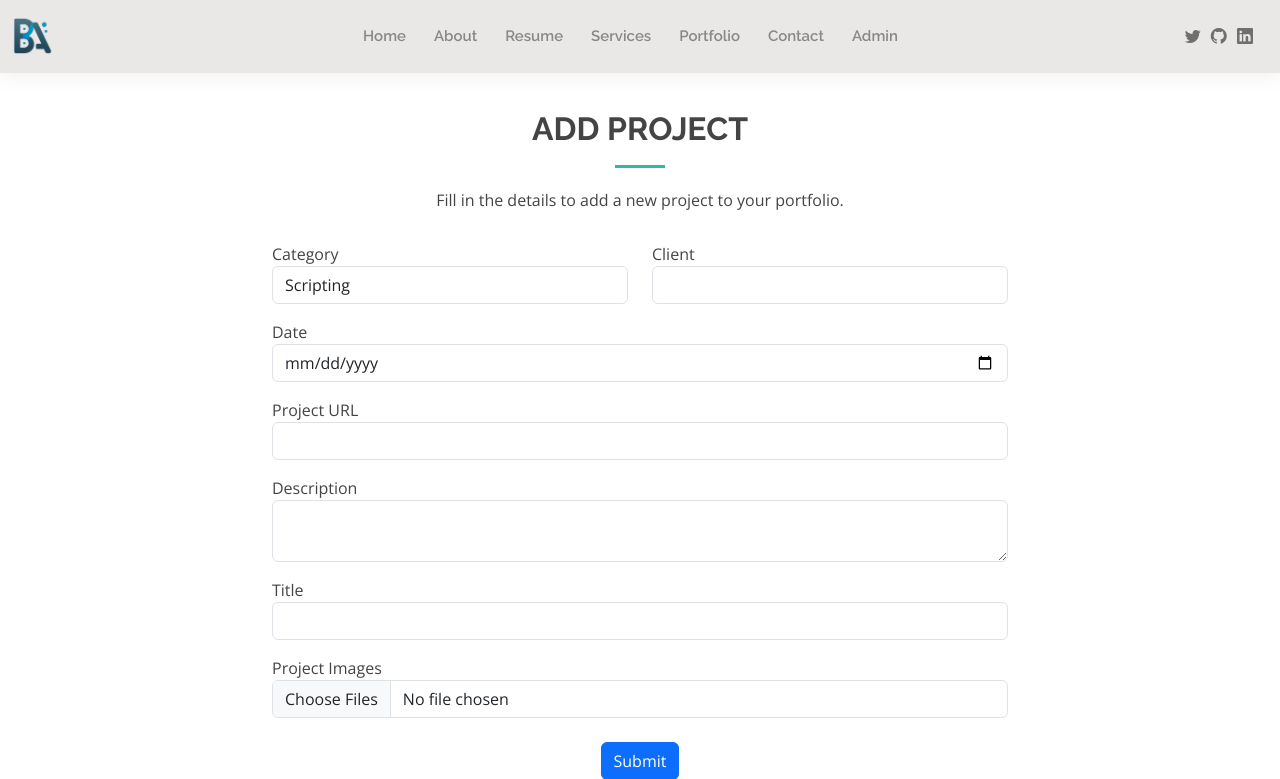
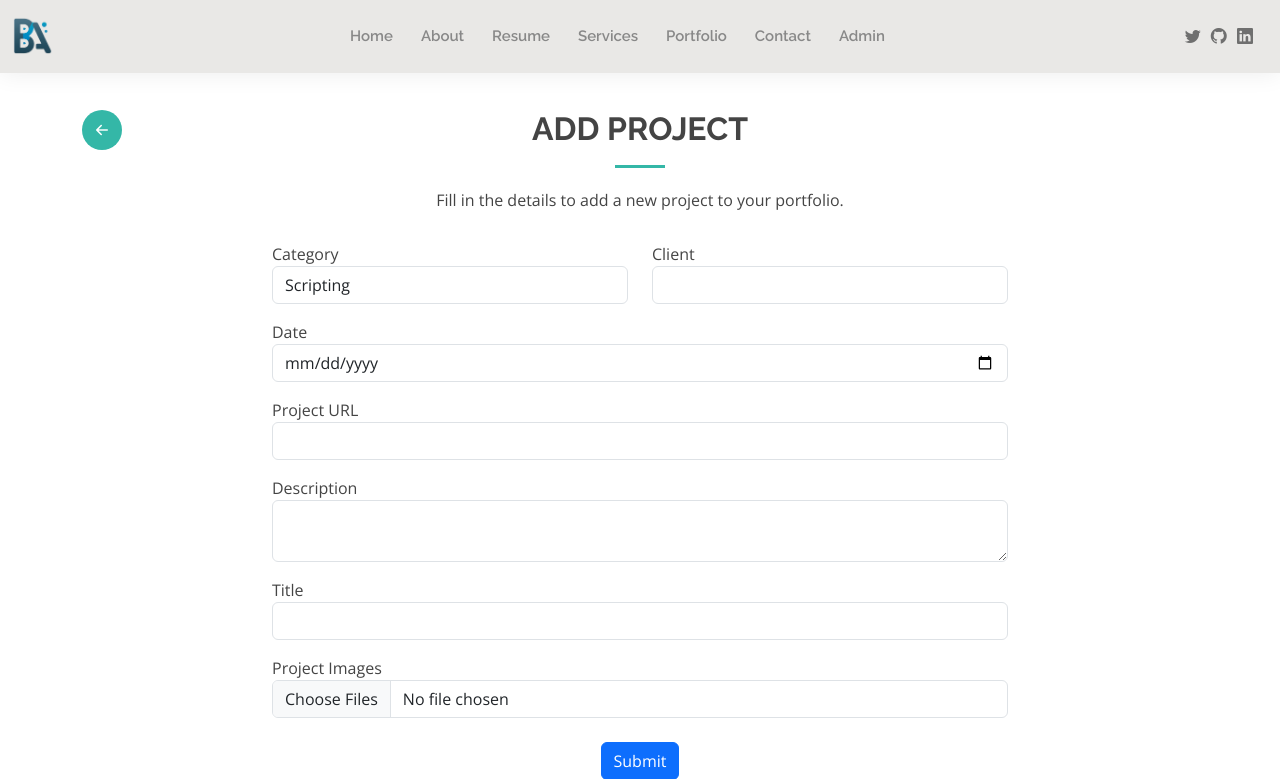
Before and after one commit to BAXTOR95/portfolio, a Flask app: page /add_project in a window 1280 px wide. Shown: the top 779 px of the page. Run offline with Flask 3, Linux system fonts and the light colour scheme; a user stored in the database is signed in; tables that the repository leaves empty hold one stand-in row (values such as "Sample post"); some libraries are stand-ins or nearby versions.

Commit message:
Add back button to add/edit project views, add hidden buttons on navbar for login/logout

```diff
--- a/static/assets/css/style.css
+++ b/static/assets/css/style.css
@@ -103,6 +103,30 @@ h6 {
 .back-to-top.active {
 	visibility: visible;
 	opacity: 1;
+}
+
+/*--------------------------------------------------------------
+# Back to Admin Button
+--------------------------------------------------------------*/
+.back-to-admin {
+	position: fixed;
+	background: #34b7a7;
+	width: 40px;
+	height: 40px;
+	z-index: 996;
+	border-radius: 50px;
+	transition: all 0.4s;
+}
+
+.back-to-admin i {
+	font-size: 24px;
+	color: #fff;
+	line-height: 0;
+}
+
+.back-to-admin:hover {
+	background: #49cbbb;
+	color: #fff;
 }
 
 /*--------------------------------------------------------------
@@ -1343,3 +1367,14 @@ section {
 	max-height: 100px;
 	margin-bottom: 5px;
 }
+
+/*--------------------------------------------------------------
+# Hidden Login Button
+--------------------------------------------------------------*/
+.hidden-login {
+	opacity: 0;
+}
+
+.hidden-login:hover {
+	opacity: 0.5;
+}
--- a/templates/add_project.html
+++ b/templates/add_project.html
@@ -9,6 +9,11 @@
 	<section id="add-project" class="add-project">
 		<div class="container" data-aos="fade-up">
 			<div class="section-title">
+				<a
+					href="{{ url_for('admin') }}"
+					class="back-to-admin d-flex align-items-center justify-content-center"
+					><i class="bi bi-arrow-left-short"></i
+				></a>
 				<h2>Add Project</h2>
 				<p>Fill in the details to add a new project to your portfolio.</p>
 			</div>
--- a/templates/base.html
+++ b/templates/base.html
@@ -93,6 +93,16 @@
 				<!-- .navbar -->
 
 				<div class="header-social-links">
+					<!-- Hidden Login Button -->
+					{% if current_user.is_authenticated %}
+					<a href="{{ url_for('logout') }}" class="hidden-login"
+						><i class="bi bi-box-arrow-right"></i
+					></a>
+					{% else %}
+					<a href="{{ url_for('login') }}" class="hidden-login"
+						><i class="bi bi-box-arrow-in-right"></i
+					></a>
+					{% endif %}
 					<a href="https://x.com/BAXTOR95" class="twitter"
 						><i class="bi bi-twitter"></i
 					></a>
--- a/templates/edit_project.html
+++ b/templates/edit_project.html
@@ -9,6 +9,11 @@
 	<section id="edit-project" class="edit-project">
 		<div class="container" data-aos="fade-up">
 			<div class="section-title">
+				<a
+					href="{{ url_for('admin') }}"
+					class="back-to-admin d-flex align-items-center justify-content-center"
+					><i class="bi bi-arrow-left-short"></i
+				></a>
 				<h2>Edit Project</h2>
 				<p>Edit the details of your project.</p>
 			</div>
```
